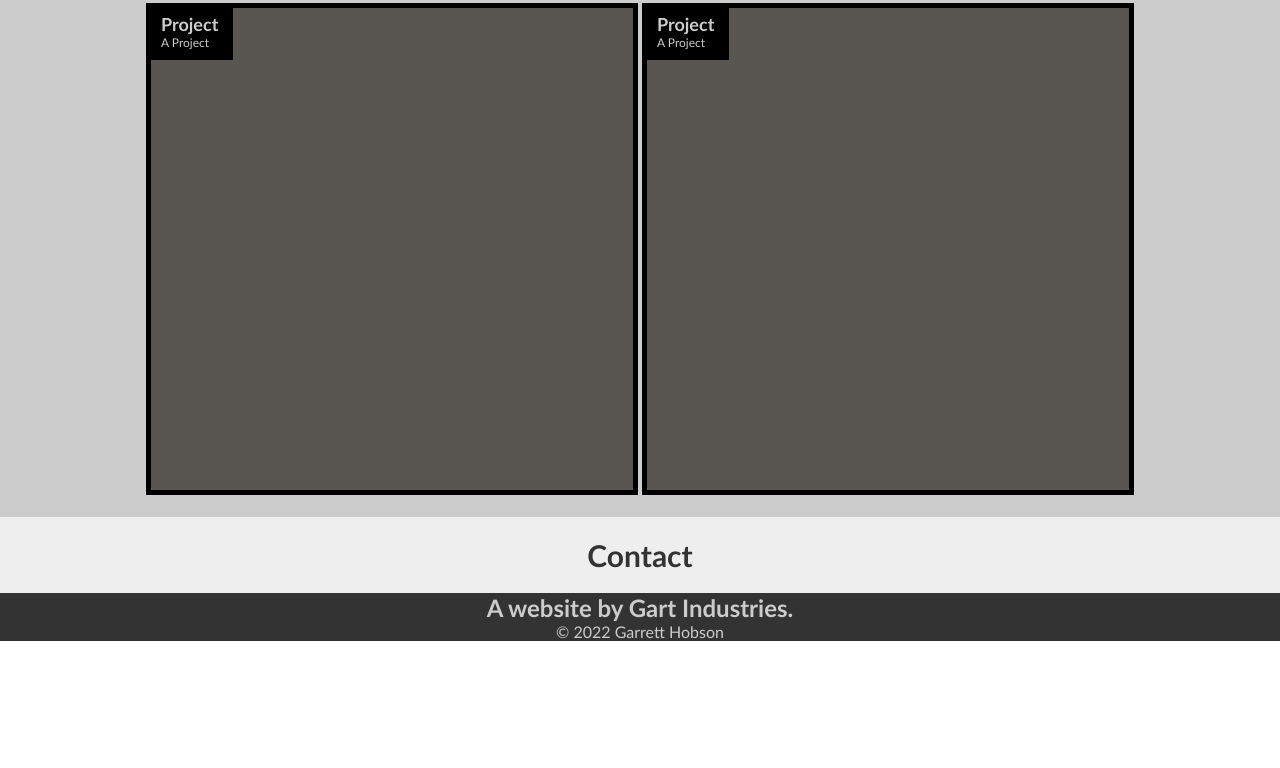
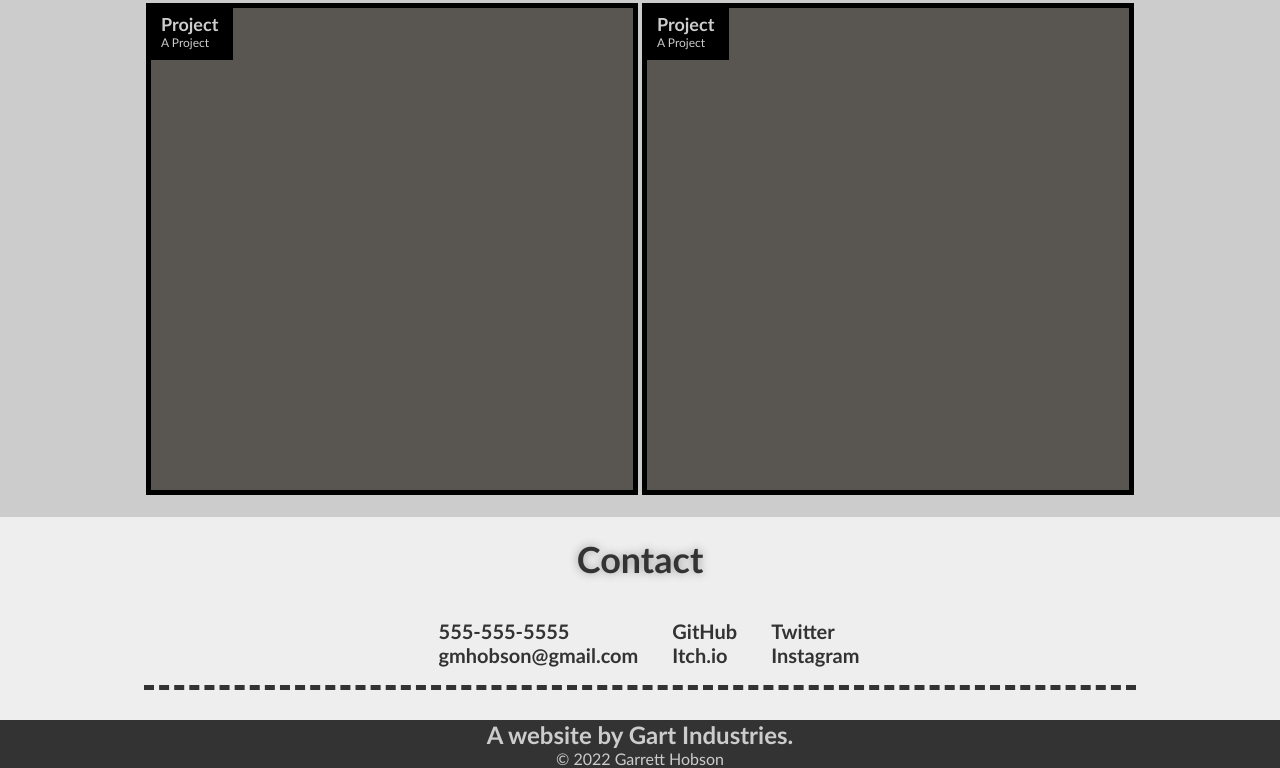
Before and after one commit to GartTheSkeleton/developer-portfolio, a plain HTML site: page index.html in a window 1280 px wide. Shown: the part 1770-2538 px from the top of the page. Before the commit the page ends 2411 px from the top, so only its background shows below. Drawn offline with Linux system fonts and the light colour scheme.

Commit message:
styled contacts

```diff
--- a/assets/css/style.css
+++ b/assets/css/style.css
@@ -182,14 +182,54 @@ header nav {
 .contact {
     padding: 20px;
     display: flex;
+    flex-direction: column;
     justify-content: space-around;
+    align-items: center;
     background-color: var(--background-color);
 }
 
+.contacts {
+    display: flex;
+    justify-content: center;
+    align-items: center;
+    flex-direction: column;
+    width: 80%;
+    border-bottom: 5px dashed #333333;
+    margin: 10px;
+    padding: 10px;
+    text-align: center;
+}
+
+.contact-box {
+    padding: 20px;
+}
+
 .contact h2 {
-    font-size: 30px;
-     color: var(--tertiary-color);
+    font-size: 36px;
+    color: var(--tertiary-color);
+    padding-bottom: 10px;
+    text-shadow: 0 0 10px var(--secondary-color);
+}
 
+.contact ul {
+    list-style: none;
+    padding-left: 18px;
+}
+
+.contact a:link{
+    font-size: 20px;
+    font-weight: bold;
+    color: var(--tertiary-color);
+    text-decoration: none;
+}
+
+.contact a:visited{
+    font-size: 20px;
+    color: var(--secondary-color);
+}
+
+.contact a:hover{
+    color: var(--primary-color)
 }
 
 /*Styling the Footer*/
@@ -209,4 +249,13 @@ footer {
         height: 50%;
         width: 50%;
     }
+
+    .contacts {
+        flex-direction: row;
+        text-align: left;
+    }
+
+    .contact-box {
+        padding: 8px;
+    }
 }
--- a/index.html
+++ b/index.html
@@ -5,6 +5,7 @@
     <meta name="viewport" content="width=device-width, initial-scale=1.0" />
     <link rel="stylesheet" href="./assets/css/style.css">
     <title>Gart's portfolio</title>
+    <link rel="icon" type="image/x-icon" href="./assets/images/icon.png">
   </head>
 
   <body>
@@ -122,6 +123,40 @@
         <h2>
             Contact
         </h2>
+
+        <div class="contacts">
+            <div class="contact-box">
+                <ul>
+                    <li class="contact-link">
+                        <a href="tel:5555555555">555-555-5555</a>
+                    </li>
+                    <li class="contact-link">
+                        <a href="mailto:gmhobson@gmail.com">gmhobson@gmail.com</a>
+                    </li>
+                </ul>
+            </div>
+            <div class = "contact-box">
+                <ul>
+                    <li class="contact-link">
+                        <a href="https://github.com/GartTheSkeleton">GitHub</a>
+                    </li>
+                    </li class="contact-link">
+                    <li >
+                        <a href="https://boredskeleton.itch.io/">Itch.io</a>
+                    </li>
+                </ul>
+            </div>
+            <div class = "contact-box">
+                <ul>
+                    <li class="contact-link">
+                        <a href="https://twitter.com/Garrett_Hobson">Twitter</a>
+                    </li>
+                    <li class="contact-link">
+                        <a href="https://www.instagram.com/graphitepages/">Instagram</a>
+                    </li>
+                </ul>
+            </div>
+        </div>
     </section>
 
   </body>
```
Also changed, not shown: assets/images/icon.png.
